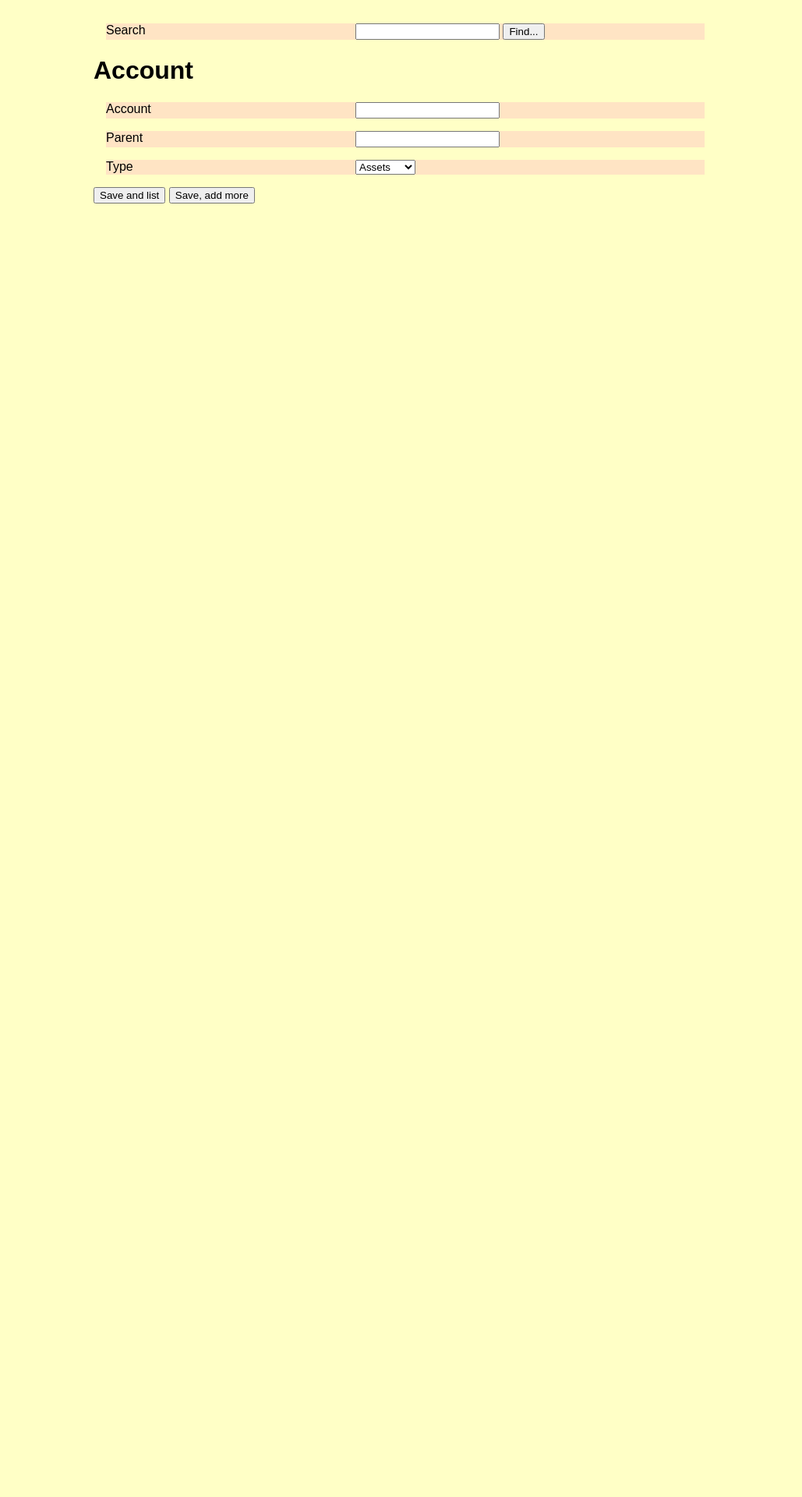
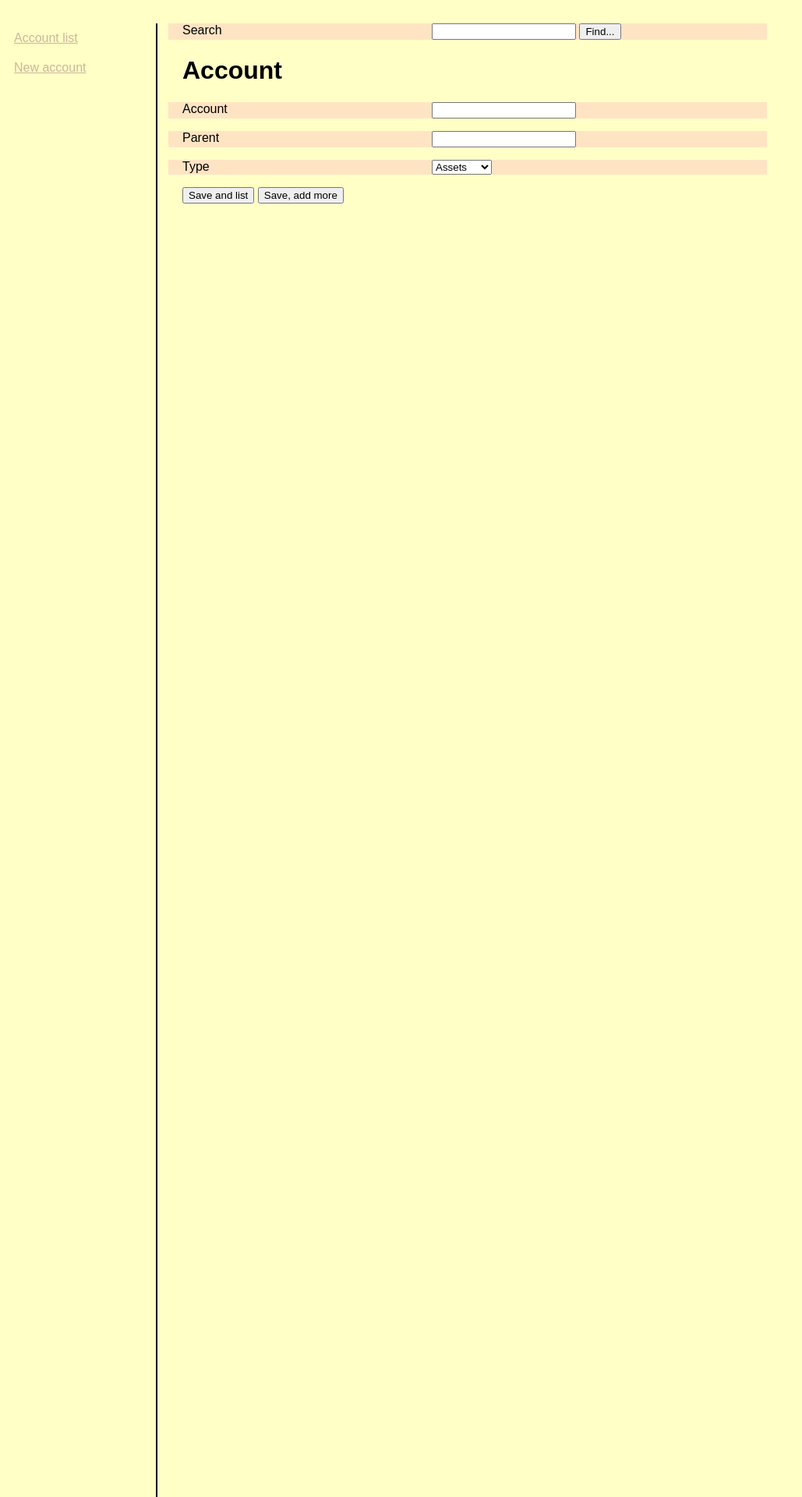
Before and after one commit to Mholscher/gledger, a Flask app: page /accounts/new in a window 1280 px wide. Shown: the top 1920 px of the page at 78% size, without its empty margins (0-1029 px from the left). Before the commit the page ends 261 px from the top, so only its background shows below. Run offline with Flask 2, Linux system fonts and the light colour scheme.

Commit message:
Improvements to the code, started adding the menu

```diff
--- a/gledger/static/master.css
+++ b/gledger/static/master.css
@@ -34,7 +34,7 @@ a.IMG {
 
 .page {
     margin : 30px auto ;
-    width : 65em ;
+    width : 80em ;
     }
 
 .lbl {
@@ -45,10 +45,13 @@ a.IMG {
 .inputline {
     margin : 1em ;
     background-color : bisque ;
+    display : block ;
     }
 
 .inlineform {
     width : 50em ;
+    display : float ;
+    margin-left : 15% ;
     }
 
 .warning {
@@ -57,14 +60,35 @@ a.IMG {
 
 .flash {
     background-color : yellow ;
-    font-weight : bold
+    font-weight : bold ;
+    display : float ;
+    margin-left : 15% ;
     }
 
 td, th {
     outline : 2px solid ;
-    width : 12em
+    width : 12em ;
     }
 
+.content-main {
+    position : relative ;
+    float : left ;
+}
+
 .navi {
-    float : right
+    float : right ;
     }
+
+.menu {
+    position : relative ;
+    width : 15% ;
+    height : 200em ;
+    float : left ;
+    display : flex ;
+    flex-flow : column ;
+    border-right : solid 2px ;
+    margin-right : 2em ;
+}
+
+.menu-item {
+    padding : 10px ;
--- a/gledger/templates/account.html
+++ b/gledger/templates/account.html
@@ -1,5 +1,12 @@
 {% extends "base.html" %}
+{% from "mainmenu.html" import mainmenu %}
+
 {% block title %}<title>Account {{accountview.account.name}}</title>{% endblock %}
+
+{% block menu %}
+    {{ mainmenu(account=accountview.account.name) }}
+{% endblock menu %}
+
 {% block searches %}
     {% include "searches.html" %}
 {% endblock searches %}
--- a/gledger/templates/accountpostings.html
+++ b/gledger/templates/accountpostings.html
@@ -1,10 +1,13 @@
 {% extends "base.html" %}
+{% from "navi.html" import navi %}
+
 {% block title %}<title> Postings for account {{posting_list.name}} </title> {% endblock %}
 {% block searches %}
     {% include "searches.html" %}
 {% endblock searches %}
 {% block content %}
     Account {{posting_list.name}} Role {{posting_list.role}}
+    {{ navi(url_for('posts',  account_name=posting_list_name),  current_page=posting_list.page, num_pages=posting_list.total_pages) }}
     <table>
         <tr>
             <th> Amount </th> <th> Debit/credit </th> <th> Journal key </th>
--- a/gledger/templates/balance.html
+++ b/gledger/templates/balance.html
@@ -8,5 +8,5 @@
 <br>
 Accounting period {{balanceview.postmonth}}, account balance   {{balanceview.balance}}
 <br><br>
-Postings:  from now     <a href="/posts/{{balanceview.name}}/month/{{balanceview.postmonth}}">from period {{balanceview.postmonth}}</a>
+Postings:  <a href="/posts/{{balanceview.name}}">from now</a>     <a href="/posts/{{balanceview.name}}/month/{{balanceview.postmonth}}">from period {{balanceview.postmonth}}</a>
 {% endblock content %}
--- a/gledger/templates/base.html
+++ b/gledger/templates/base.html
@@ -7,6 +7,7 @@
 </head>
 <body>
 <div class=page>
+  {% block menu %}{% endblock menu %}
   {% block searches %}{% endblock searches %}
   {% for message in get_flashed_messages() %}
     <div class=flash>{{ message }}</div>
--- /dev/null
+++ b/gledger/templates/mainmenu.html
@@ -0,0 +1,9 @@
+{% macro mainmenu(account=None, postmonth=None) -%}
+<div class="menu">
+    <a class="menu-item" href={{ url_for('accountlist') }}>Account list </a>
+    <a class="menu-item" href={{ url_for('createaccount') }}>New account</a>
+    {% if account %}
+        <a class="menu-item" href={{url_for('accounts', account_name=account)}}>Account {{account}} </a>
+    {% endif %}
+</div>
+{%- endmacro %}
--- a/gledger/views.py
+++ b/gledger/views.py
@@ -144,8 +144,8 @@ def balance(account_name, postmonth=None):
     return render_template('balance.html', balanceview=balance_view.as_dictionary(),
                            search_form=search_form)
 
+@app.route('/posts/<account_name>', strict_slashes=False)
 @app.route('/posts/<account_name>/month/<postmonth>', strict_slashes=False)
-@app.route('/posts/<account_name>', strict_slashes=False)
 def posts(account_name, postmonth=None):
     """
     Show postings by account.
@@ -157,8 +157,15 @@ def posts(account_name, postmonth=None):
     """
 
     search_form = SearchForm()
-    account = accmodel.Accounts.get_by_name(account_name)
-    by_account_view = PostingByAccountView(account, month=postmonth).as_dict()
+    try:
+        account = accmodel.Accounts.get_by_name(account_name)
+    except accmodel.NoAccountError as content_error:
+        abort(400, str(content_error))
+    try:
+        by_account_view = PostingByAccountView(account, month=postmonth).as_dict()
+    except accmodel.InvalidPostmonthError as content_error:
+        flash(str(content_error))
+        by_account_view = None
     return render_template('accountpostings.html', search_form=search_form,
                            posting_list=by_account_view)
 
@@ -167,6 +174,7 @@ def journal(journalkey):
     """ Show a journal for  browsing.
 
     The journalkey is the external key of the journal requested
+    TODO create a journal search facility here
     """
 
     search_form = SearchForm()
@@ -178,7 +186,7 @@ def journal(journalkey):
             flash(str(nje))
             journal_view=None
     else:
-        flash('A journal key is required')
+        flash('An existing journal key is required')
         journal_view = None
     return render_template('journalpostings.html', search_form=search_form,
                            journal_view=journal_view)
--- a/glviews/accountviews.py
+++ b/glviews/accountviews.py
@@ -18,8 +18,8 @@ a list view to support a list screen of accounts, based on a list
 of model instances.
 """
 
+import datetime
 import glmodels.glaccount as model
-import datetime
 
 class AccountView() :
     """ This class collects the data for displaying an existing account
```
Also changed, not shown: gledger/templates/accountlist.html (+10 -1 lines), glmodels/glaccount.py (+4 -3 lines), glmodels/glposting.py (+22 -3 lines), gltests/testjournal.py (+25 -2 lines), glviews/postingviews.py (+15 -2 lines).
